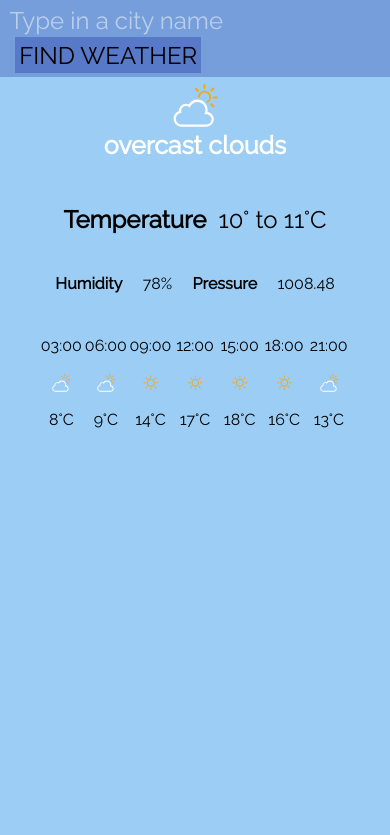
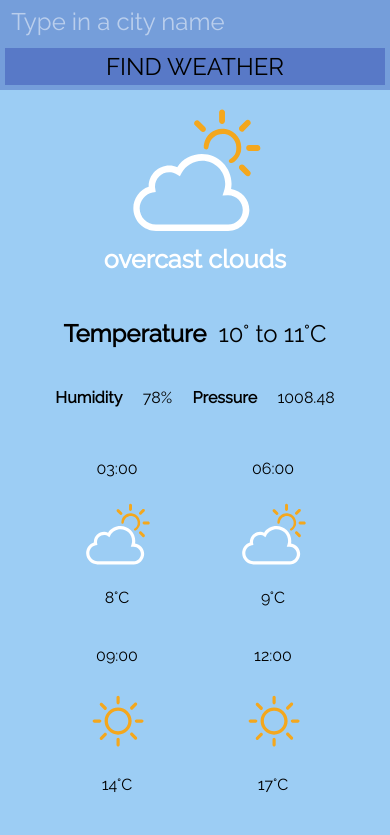
Before and after one commit to NWC2/Weather-API, a React (Create React App) app: page / in a window 390 px wide. Shown: the top 835 px of the page. Built offline with nearby package versions, Linux system fonts and the light colour scheme.

Commit message:
update design responsive

```diff
--- a/src/App.css
+++ b/src/App.css
@@ -1,30 +1,3 @@
-/* .app {
-  height: 100vh;
-  width: 100vw;
-  transition: background-color 1s ease-in;
-}
-
-.app__header,
-.app__main {
-  width: 100%;
-  display: flex;
-  flex-direction: column;
-  align-items: center;
-  padding: 20px;
-  font-family: "Raleway", sans-serif;
-  -webkit-font-smoothing: antialiased;
-  -moz-osx-font-smoothing: grayscale;
-} */
-
-
-/*  Search bar */
-
-/* Current weather */
-
-/* div {
-  border: 5px solid red;
-} */
-
 *{
   font-family: "Raleway", sans-serif;
   background-color: #9CCDF4;
@@ -32,8 +5,9 @@
 
 header{
   background-color: #759eda;
-  padding: 1%;
-  font-family: Raleway;
+  padding: 1.4%;
+  display: flex;
+
 }
 
 input{
@@ -106,7 +80,7 @@ footer{
   font-family:'Raleway', sans-serif;
   display: flex;
   flex-direction: row;
-  margin-top: 3%;
+  margin-top: 5%;
   justify-content: space-around;
 }
 .daily-weather{
@@ -114,4 +88,28 @@ footer{
   flex-direction: column;
   align-items: center;
 }
-/*  */
+
+
+@media (  max-width: 678px) {
+
+  header{
+    display: flex;
+    flex-direction: column;
+  }
+  .find-weather{
+    margin-top: 10px;
+    margin-left: 0px;
+  }
+
+  footer{
+    display: grid;
+grid-template-columns: 1fr 1fr;  }
+
+  .mostly-cloudy{
+    width: 40%;
+  }
+
+  .daily-weather{
+    margin-bottom: 5%;
+  }
+}
```
